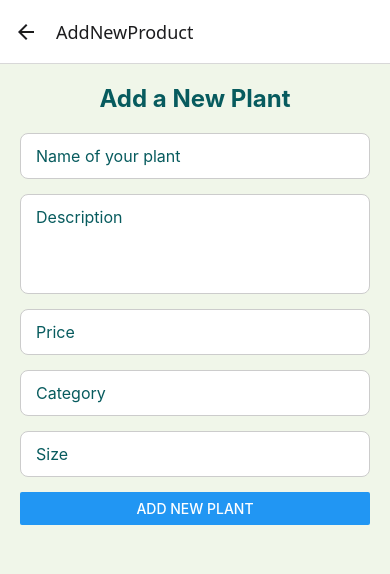
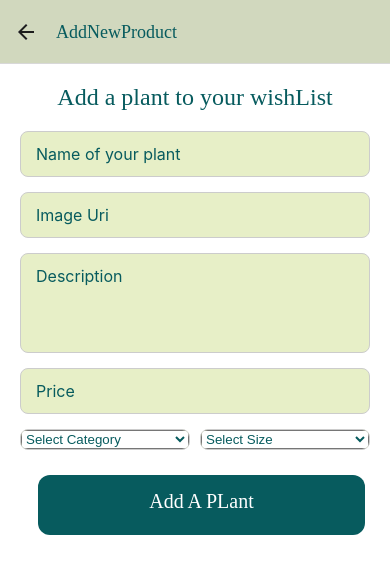
Before and after one commit to KhadeejaArshad/iNaturalist, a React Native app: screen /AddNewProduct in a window 390 px wide. Shown: the top 574 px of the page. Built offline with nearby package versions, Linux system fonts and the light colour scheme; no server answers.

Commit message:
Added Product to database and make a colors constant

```diff
--- a/App.jsx
+++ b/App.jsx
@@ -62,7 +62,8 @@ function App() {
             }}
             component={SpecificProduct}
           />
-          <Stack.Screen name="AddNewProduct" component={AddNewProduct} />
+          <Stack.Screen name="AddNewProduct" component={AddNewProduct} options={{headerStyle: { backgroundColor: '#D1D8BE' },
+              headerTitleStyle: { fontFamily: fonts.bold, color: '#075B5E' },}}/>
           <Stack.Screen name="UpdateProduct" component={UpdateProduct} />
           <Stack.Screen name="DeleteProduct" component={DeleteProduct} />
         </Stack.Navigator>
--- a/package.json
+++ b/package.json
@@ -10,6 +10,7 @@
     "test": "jest"
   },
   "dependencies": {
+    "@react-native-picker/picker": "^2.11.1",
     "@react-native-vector-icons/feather": "^12.0.1",
     "@react-native/new-app-screen": "0.80.0",
     "@react-navigation/native": "^7.1.14",
@@ -17,6 +18,7 @@
     "@reduxjs/toolkit": "^2.8.2",
     "react": "19.1.0",
     "react-native": "0.80.0",
+    "react-native-picker-select": "^9.3.1",
     "react-native-safe-area-context": "^5.5.0",
     "react-native-screens": "^4.11.1",
     "react-native-vector-icons": "^10.2.0",
--- a/src/components/AddNewProduct.jsx
+++ b/src/components/AddNewProduct.jsx
@@ -5,12 +5,17 @@ import {
   TextInput,
   ScrollView,
   StyleSheet,
+  Pressable,
 } from 'react-native';
 import React from 'react';
 import { useAddNewProductMutation } from '../app/service/dummyData';
 import { useState } from 'react';
+import { fonts } from '../utils/font';
+import { Picker } from '@react-native-picker/picker';
 
-const AddNewProduct = () => {
+import { colors } from '../utils/color/color';
+
+const AddNewProduct = ({navigation}) => {
   const [addNewProduct, { data, isError, isLoading }] =
     useAddNewProductMutation();
   const [form, setForm] = useState({
@@ -18,17 +23,23 @@ const AddNewProduct = () => {
     bio: '',
     price: '',
     category: '',
-    size:''
+    size: '',
+    image:''
   });
 
   const handleChange = (key, value) => {
     setForm({ ...form, [key]: value });
   };
 
-
-
   const handleAddProduct = async () => {
-  if (!form.name || !form.bio || !form.price || !form.category || !form.size) {
+    if (
+      !form.name ||
+      !form.bio ||
+      !form.price ||
+      !form.category ||
+      !form.size ||
+      !form.image
+    ) {
       alert('Please fill in all fields.');
       return;
     }
@@ -40,18 +51,18 @@ const handleAddProduct = async () => {
         size: form.size,
         category: form.category,
         bio: form.bio,
-      image: 'https://t3.ftcdn.net/jpg/00/34/52/36/360_F_34523619_LJvYRSsm9aip6XsqgD5JtpNDIYERs0C4.jpg',
+        image:form.image,
       };
 
       await addNewProduct(newProductData).unwrap();
       alert('Product added!');
-    setForm({ name: '', bio: '', price: '', category: '', size: '' });
+      setForm({ name: '', bio: '', price: '', category: '', size: '' , image:''});
+      navigation.goBack();
     } catch (err) {
       console.error('Cannot add new product:', err);
       alert('Failed to add product');
     }
   };
-
 
   if (isError) {
     return <Text>Oh no! We got an error!</Text>;
@@ -63,7 +74,7 @@ const handleAddProduct = async () => {
 
   return (
     <ScrollView contentContainerStyle={styles.container}>
-      <Text style={styles.title}>Add a New Plant</Text>
+      <Text style={styles.title}>Add a plant to your wishList</Text>
 
       <TextInput
         style={styles.input}
@@ -71,6 +82,13 @@ const handleAddProduct = async () => {
         placeholderTextColor="#075B5E"
         value={form.name}
         onChangeText={text => handleChange('name', text)}
+      />
+       <TextInput
+        style={styles.input}
+        placeholder="Image Uri"
+        placeholderTextColor="#075B5E"
+        value={form.image}
+        onChangeText={text => handleChange('image', text)}
       />
       <TextInput
         style={[styles.input, styles.textArea]}
@@ -89,27 +107,51 @@ const handleAddProduct = async () => {
         value={form.price}
         onChangeText={text => handleChange('price', text)}
       />
-      <TextInput
-        style={styles.input}
-        placeholder="Category"
-        placeholderTextColor="#075B5E"
-         value={form.category}
-        onChangeText={text => handleChange('category', text)}
+    <View style={{flexDirection:'row',gap:10}}>
+        <View style={styles.pickerWrapper}>
+        <Picker
+          selectedValue={form.category}
+          onValueChange={value => handleChange('category', value)}
+          style={styles.picker}
+          dropdownIconColor="#075B5E"
+        >
+          <Picker.Item label="Select Category" value="" />
+          <Picker.Item label="Indoor Plants" value="Indoor Plants" />
+          <Picker.Item label="Outdoor Plants" value="Outdoor Plants" />
+          <Picker.Item label="Flowering Plants" value="Flowering Plants" />
+          <Picker.Item label="Succulents" value="Succulents" />
+          <Picker.Item label="Herbs" value="Herbs" />
+          <Picker.Item label="Cacti" value="Cacti" />
+          <Picker.Item label="Medicinal Plants" value="Medicinal Plants" />
+          <Picker.Item
+            label="Air Purifying Plants"
+            value="Air Purifying Plants"
           />
-      <TextInput
-        style={styles.input}
-        placeholder="Size"
-        placeholderTextColor="#075B5E"
-         value={form.size}
-        onChangeText={text => handleChange('size', text)}
+        </Picker>
+      </View>
 
-      />
+      <View style={styles.pickerWrapper}>
+        <Picker
+          selectedValue={form.size}
+          onValueChange={itemValue => handleChange('size', itemValue)}
+          style={styles.picker}
+          dropdownIconColor="#075B5E"
+        >
+          <Picker.Item label="Select Size" value="" />
+          <Picker.Item label="Small" value="Small" />
+          <Picker.Item label="Medium" value="Medium" />
+          <Picker.Item label="Large" value="Large" />
+        </Picker>
+      </View>
+    </View>
+    <Pressable style={styles.button} disabled={isLoading} onPress={handleAddProduct}>
+     <Text style={styles.buttonText}>
+      Add A PLant
+      </Text>
 
-      <Button
-        onPress={handleAddProduct}
-        disabled={isLoading}
-        title="Add New Plant"
-      />
+    </Pressable>
+
+
       <Text>{data?.name}</Text>
     </ScrollView>
   );
@@ -120,18 +162,18 @@ export default AddNewProduct;
 const styles = StyleSheet.create({
   container: {
     padding: 20,
-    backgroundColor: '#F0F6E9',
+    backgroundColor: 'white',
     flexGrow: 1,
   },
   title: {
     fontSize: 24,
     marginBottom: 20,
-    fontWeight: 'bold',
+    fontFamily: fonts.bold,
     color: '#075B5E',
     textAlign: 'center',
   },
   input: {
-    backgroundColor: 'white',
+    backgroundColor: '#E7EFC7',
     paddingHorizontal: 15,
     paddingVertical: 12,
     borderRadius: 8,
@@ -144,4 +186,35 @@ const styles = StyleSheet.create({
     height: 100,
     textAlignVertical: 'top',
   },
+  pickerWrapper: {
+    borderColor: '#ccc',
+    borderWidth: 1,
+    borderRadius: 8,
+    marginBottom: 15,
+    overflow: 'hidden',
+    backgroundColor: '#E7EFC7',
+    flex:1
+  },
+
+  picker: {
+
+    color: '#075B5E',
+  },
+  button:{
+    backgroundColor:colors.dark,
+    width:327,
+    height:60,
+    borderRadius:12,
+    marginHorizontal:18,
+    marginVertical:10
+
+  },
+  buttonText:{
+    color:'white',
+    textAlign:'center',
+    fontFamily:fonts.bold,
+    fontSize:20,
+    marginVertical:15
+  }
+
 });
--- a/src/components/AllProducts.jsx
+++ b/src/components/AllProducts.jsx
@@ -33,7 +33,7 @@ const AllProducts = ({ navigation }) => {
           style={styles.productContainer}
           onPress={() => navigation.navigate('SpecificProduct', { id: p._id })}
         >
-          <Image style={styles.image} source={{ uri: p.image }} />
+          <Image style={styles.image} source={{ uri: p.image }} resizeMode="contain" />
           <View style={styles.productdesc}>
             <Text style={styles.productTitle}>{p.name}</Text>
             <Text style={styles.productDescription} numberOfLines={2}>
--- /dev/null
+++ b/src/utils/color/color.jsx
@@ -0,0 +1,6 @@
+export const colors={
+    dark:'#075B5E',
+    light:'#E7EFC7',
+    greyish:'#555'
+
+}
```
Also changed, not shown: 1 other file (tests, documents, lock files or other folders). Lines whose indentation alone changed are shown as unchanged.
